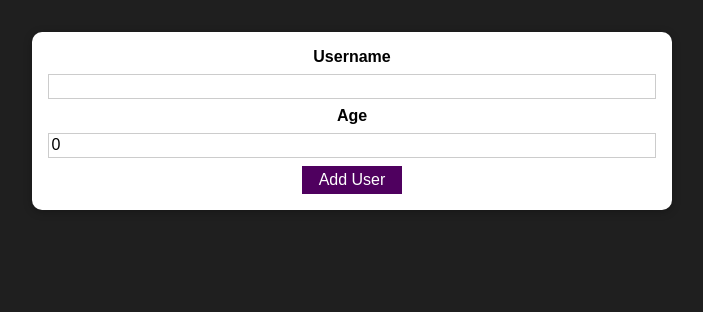
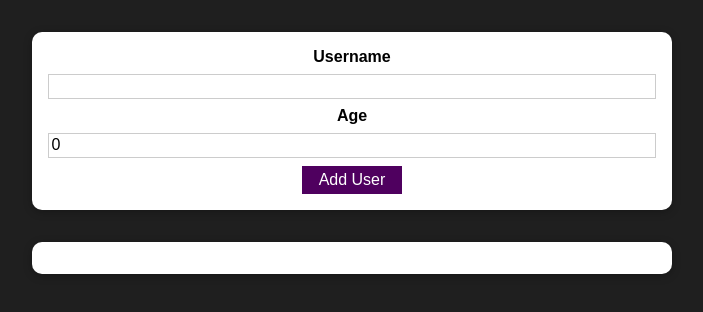
Before and after one commit to Richie1136/UsersAppReactUdemy, a React (Create React App) app in the folder usersapp/: page / in a window 1280 px wide. Shown: the top 312 px of the page, without its empty margins (288-991 px from the left). Built offline with nearby package versions, Linux system fonts and the light colour scheme; the HTML template or start-up script is replaced by a standard one.

Commit message:
Added a userslist component which will be responsible for managing the list and added that component to app js

```diff
--- a/usersapp/src/App.js
+++ b/usersapp/src/App.js
@@ -1,10 +1,12 @@
 import './App.css';
 import AddUser from './components/adduser/AddUser';
+import UsersList from './components/userslist/UsersList';
 
 function App() {
   return (
     <div className="App">
       <AddUser />
+      <UsersList users={[]} />
     </div>
   );
 }
--- /dev/null
+++ b/usersapp/src/components/userslist/UsersList.css
@@ -0,0 +1,16 @@
+.users {
+  margin: 2rem auto;
+  width: 90%;
+  max-width: 40rem;
+}
+
+.users ul {
+  list-style: none;
+  padding: 1rem;
+}
+
+.users li {
+  border: 1px solid #ccc;
+  margin: 0.5rem 0;
+  padding: 0.5rem;
+}
--- /dev/null
+++ b/usersapp/src/components/userslist/UsersList.js
@@ -0,0 +1,18 @@
+import React from 'react'
+import AddUser from '../adduser/AddUser'
+import Card from '../card/Card'
+import './UsersList.css'
+
+const UsersList = ({ users }) => {
+  return (
+    <Card classname='users'>
+      <ul>
+        {users.map((user) => {
+          return <AddUser key={user.id} username={user.username} age={user.age} years old />
+        })}
+      </ul>
+    </Card>
+  )
+}
+
+export default UsersList
```
